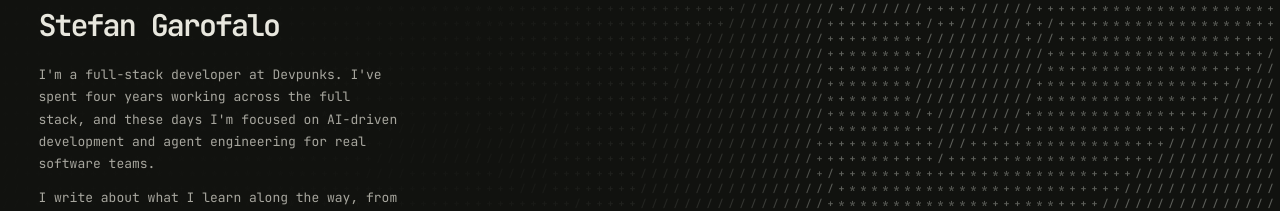
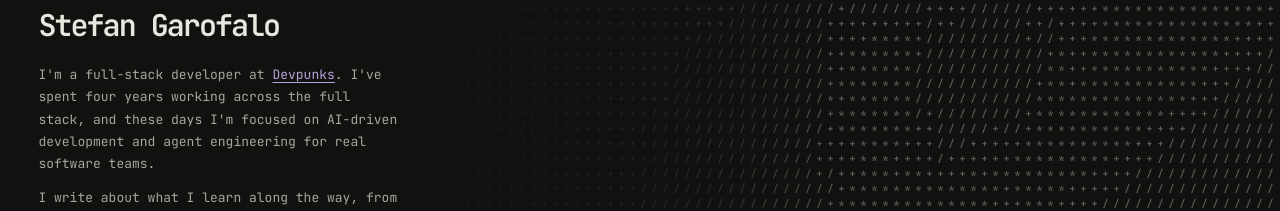
Before and after one commit to stefan-garofalo/stefangarofalo.dev, a Next.js app: page / in a window 1280 px wide. Shown: the part 268-479 px from the top of the page. Built offline with nearby package versions, Linux system fonts and the light colour scheme.

Commit message:
feat: link Devpunks in homepage introduction

```diff
--- a/app/page.tsx
+++ b/app/page.tsx
@@ -24,10 +24,16 @@ export default function Page() {
             </h1>
             <div className="relative z-20 mt-6 max-w-[46ch] space-y-3 text-[clamp(13px,1vw,15px)] leading-[1.7] text-[var(--text-secondary)] max-[767px]:max-w-[38ch] max-[767px]:text-[13px]">
               <p>
-                I&apos;m a full-stack developer at Devpunks. I&apos;ve spent
-                four years working across the full stack, and these days
-                I&apos;m focused on AI-driven development and agent engineering
-                for real software teams.
+                I&apos;m a full-stack developer at{' '}
+                <a
+                  className="underline decoration-[var(--accent)] underline-offset-[0.2em] transition-opacity hover:opacity-70 focus-visible:outline focus-visible:outline-1 focus-visible:outline-offset-[3px] focus-visible:outline-[var(--accent)] motion-reduce:transition-none"
+                  href="https://devpunks.com"
+                  style={{ color: 'var(--accent)' }}
+                >
+                  Devpunks
+                </a>. I&apos;ve spent four years working across the full stack,
+                and these days I&apos;m focused on AI-driven development and
+                agent engineering for real software teams.
               </p>
               <p>
                 I write about what I learn along the way, from TypeScript and
```
